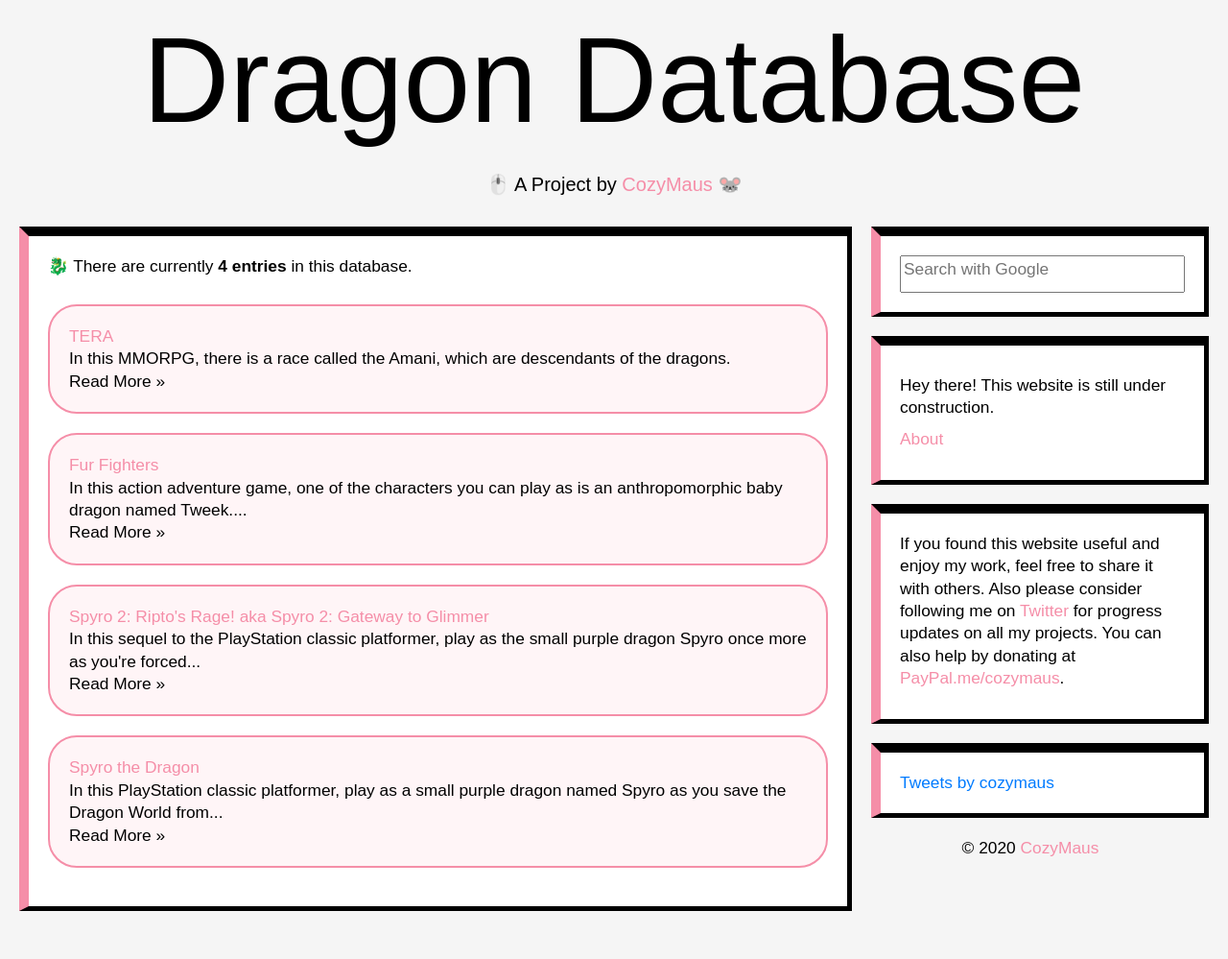
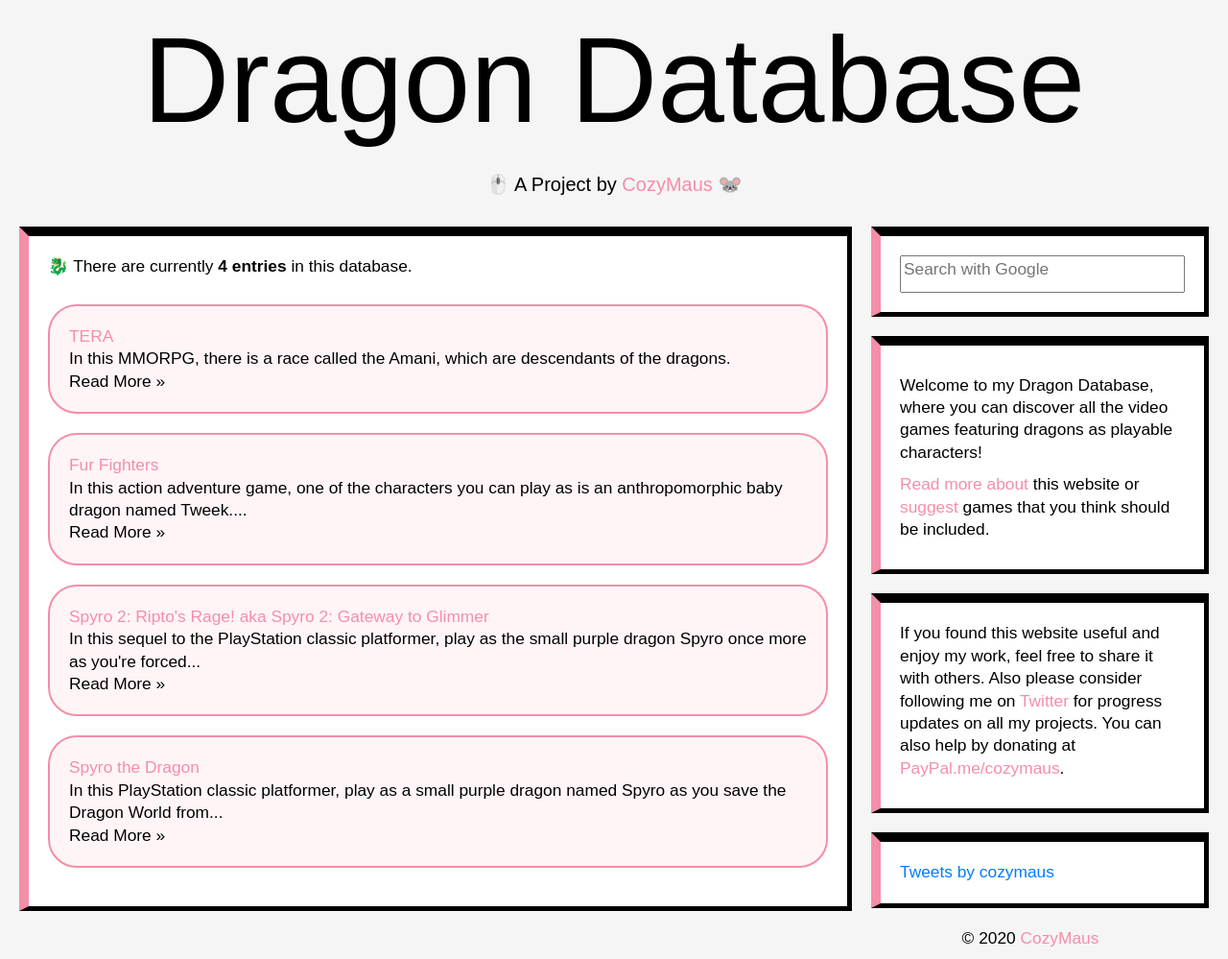
Before and after one commit to byliz/animal-game-database, a Jekyll site: the page built from index.html, in a window 1280 px wide. Shown: the whole page at 96% size. Built offline with Jekyll 4.4.1, drawn with Linux system fonts in a browser that asks for light colours; nearby versions of some CDN libraries; the list of posts is cut into pages by our own code; comment, search, counter and statistics services are not loaded; before the commit the page ends 949 px from its top, so only the background shows below that.

Commit message:
Update about.html

```diff
--- a/_includes/about.html
+++ b/_includes/about.html
@@ -3,8 +3,9 @@
 <p style="text-align:center;">
 <!--<img class="logo" src="{{ site.image }}">-->
 </p>
-<p>Hey there! This website is still under construction.</p>
 
-  <p><a href="/about">About</a></p>
+<p>Welcome to my Dragon Database, where you can discover all the video games featuring dragons as playable characters!</p>
+
+<p><a href="/about">Read more about</a> this website or <a href="/">suggest</a> games that you think should be included.</p>
 
 </div>
```
